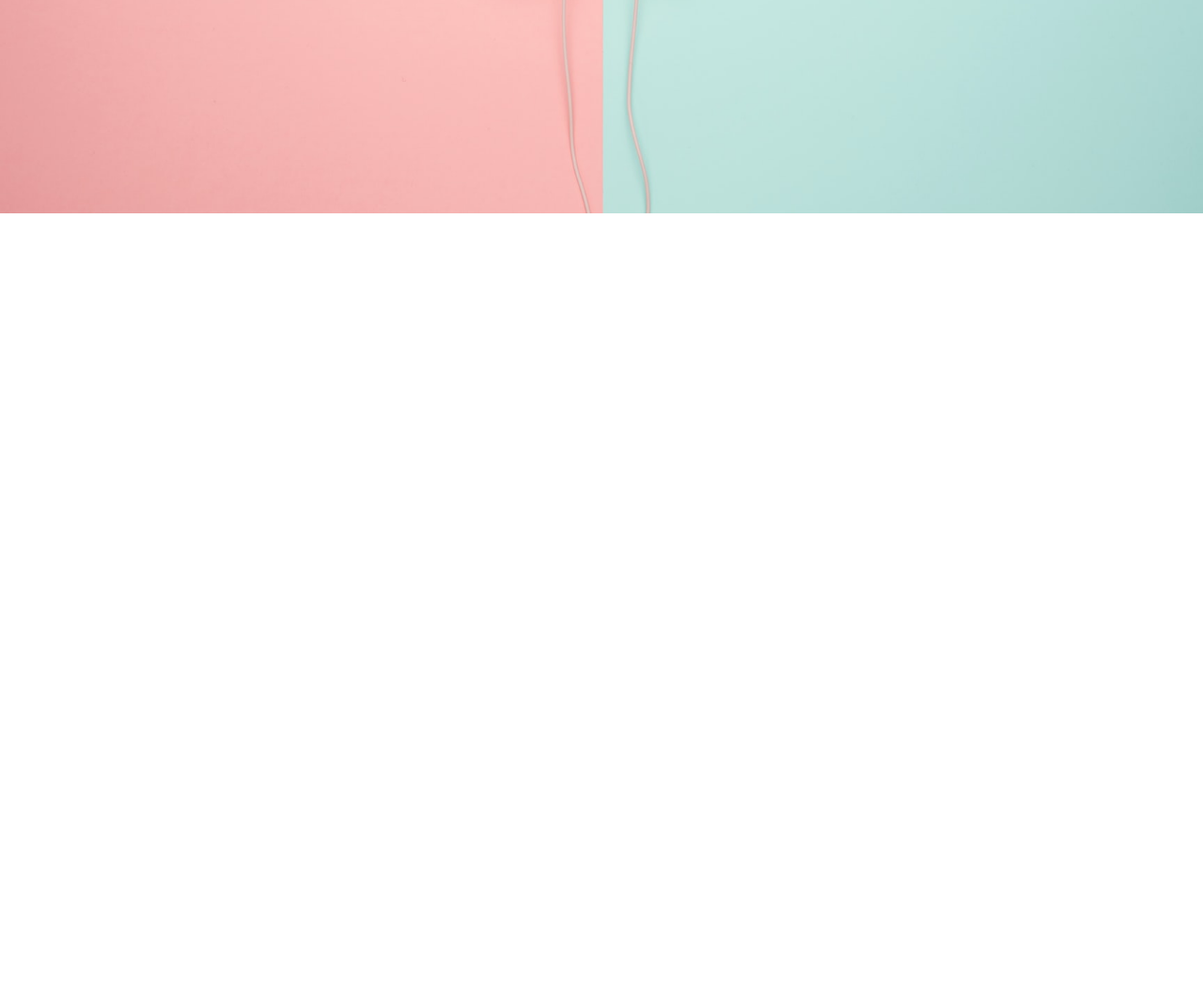
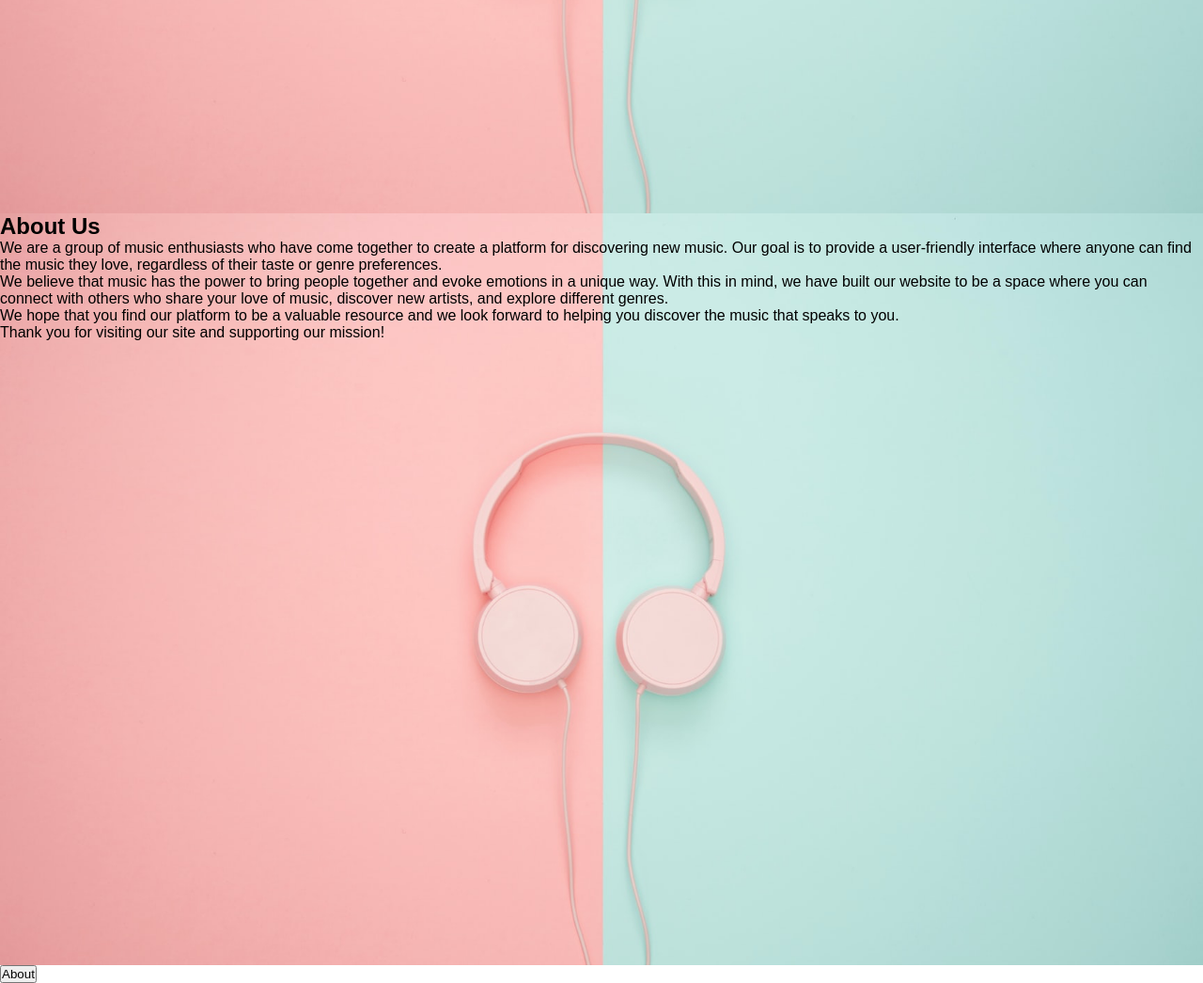
Before and after one commit to akshay7022/Music-Webpage, a plain HTML site: page index.html in a window 1280 px wide. Shown: the part 573-1619 px from the top of the page at 94% size. Before the commit the page ends 800 px from the top, so only its background shows below. Drawn offline with Linux system fonts and the light colour scheme.

Commit message:
Update index.html

```diff
--- a/index.html
+++ b/index.html
@@ -28,9 +28,22 @@
        </div>
     </div>
 
+    <!-- About Section -->
+<section id="about">
+  <div class="container">
+    <h2>About Us</h2>
+    <p>We are a group of music enthusiasts who have come together to create a platform for discovering new music. Our goal is to provide a user-friendly interface where anyone can find the music they love, regardless of their taste or genre preferences.</p>
+    <p>We believe that music has the power to bring people together and evoke emotions in a unique way. With this in mind, we have built our website to be a space where you can connect with others who share your love of music, discover new artists, and explore different genres.</p>
+    <p>We hope that you find our platform to be a valuable resource and we look forward to helping you discover the music that speaks to you.</p>
+    <p>Thank you for visiting our site and supporting our mission!</p>
+  </div>
+</section>
+
+
     <audio id="mySong">
         <source src="images/song.mp3" type="audio/mp3">
     </audio>
+    <button onclick="openAbout()">About</button>
 
 
     <script>
@@ -48,5 +61,11 @@
             }
         }
     </script>
+    <script>
+  function openAbout() {
+    document.getElementById("about").scrollIntoView();
+  }
+</script>
+
 </body>
 </html>
```
